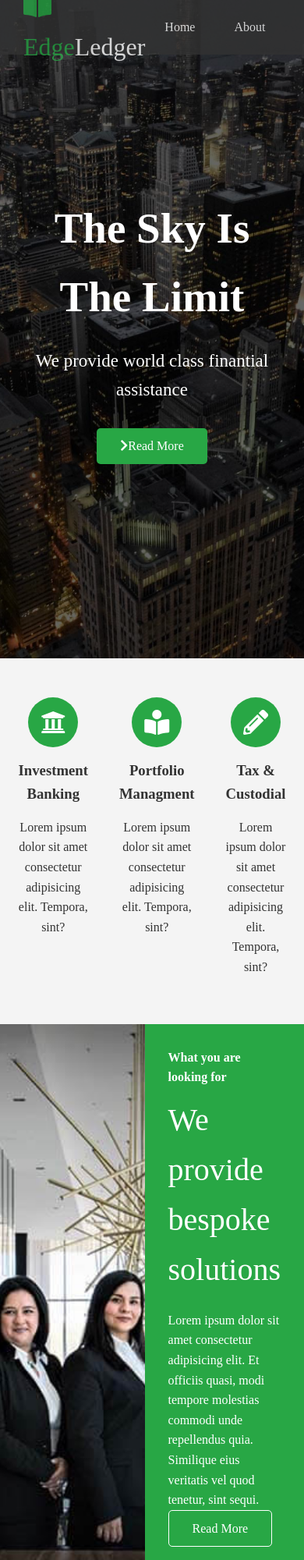
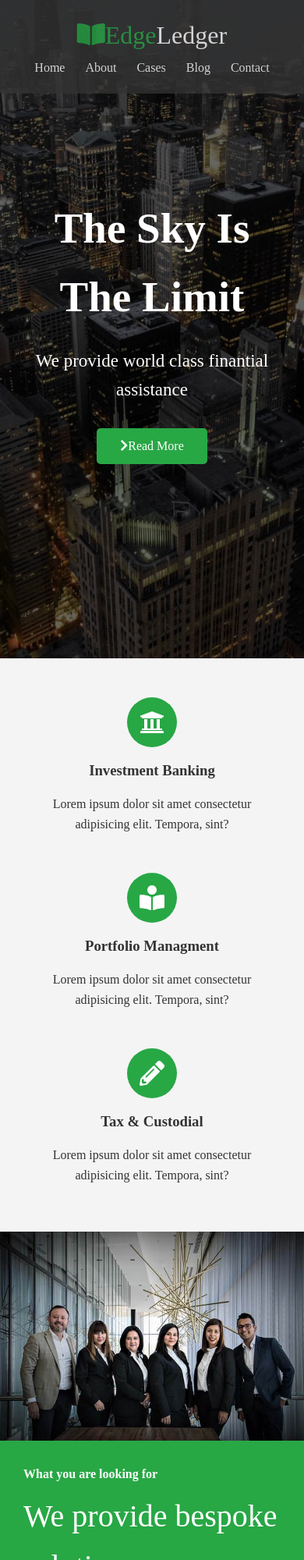
Before and after one commit to FaranakSabet/EdgeLedger-Project, a plain HTML site: page index.html in a window 390 px wide. Shown: the top 2000 px of the page at 78% size. Drawn offline with Linux system fonts and the light colour scheme.

Commit message:
add media queries

```diff
--- a/css/style.css
+++ b/css/style.css
@@ -172,3 +172,28 @@ img {
 .footer .social > * {
   margin-right: 30px;
 }
+
+/* Media */
+
+@media (max-width: 768px) {
+  .navbar {
+    flex-direction: column;
+    height: 120px;
+    padding: 20px;
+  }
+  .navbar a {
+    padding: 10px 10px;
+    margin: 0 3px;
+  }
+  .flex-items {
+    flex-direction: column;
+  }
+  /* stacks the pic and box next to it in top of eachother */
+  .flex-columns .column {
+    flex: 100%;
+    max-width: 100%;
+  }
+  .team img {
+    width: 70%;
+  }
+}
```
